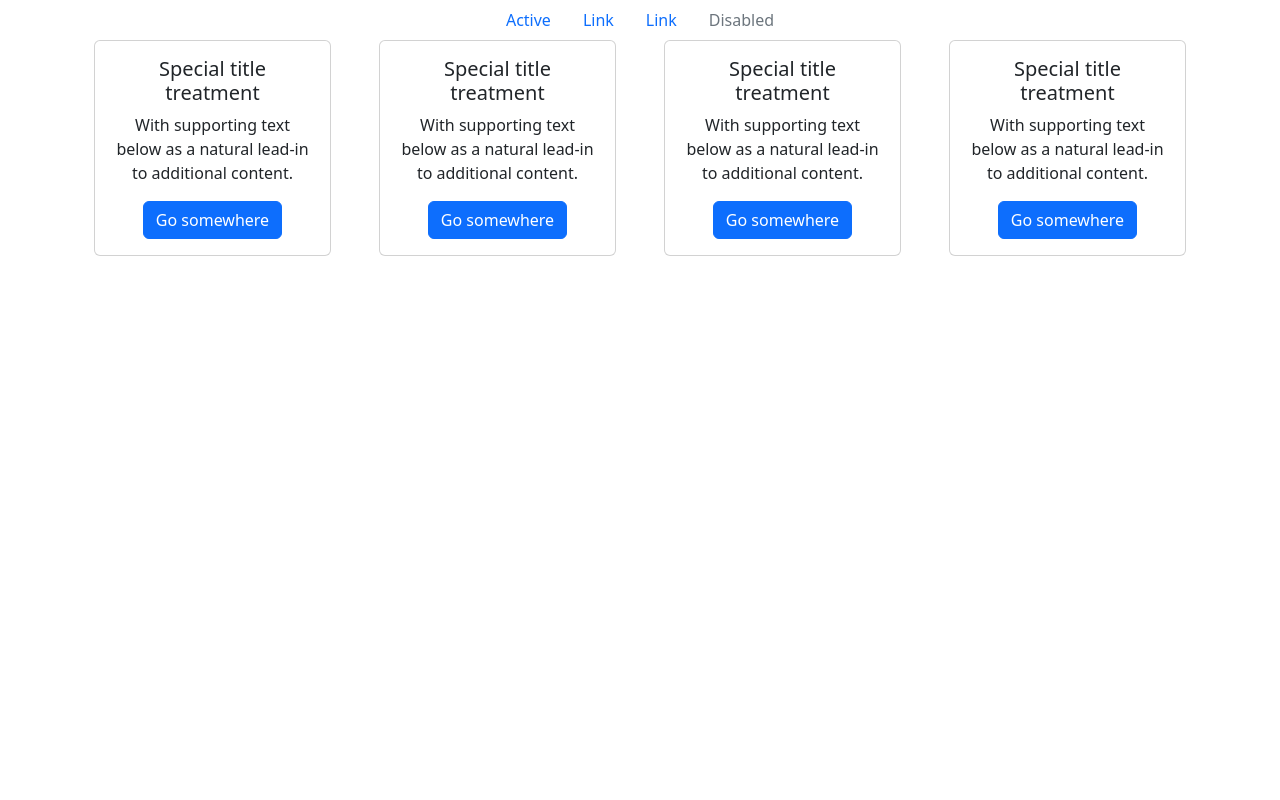
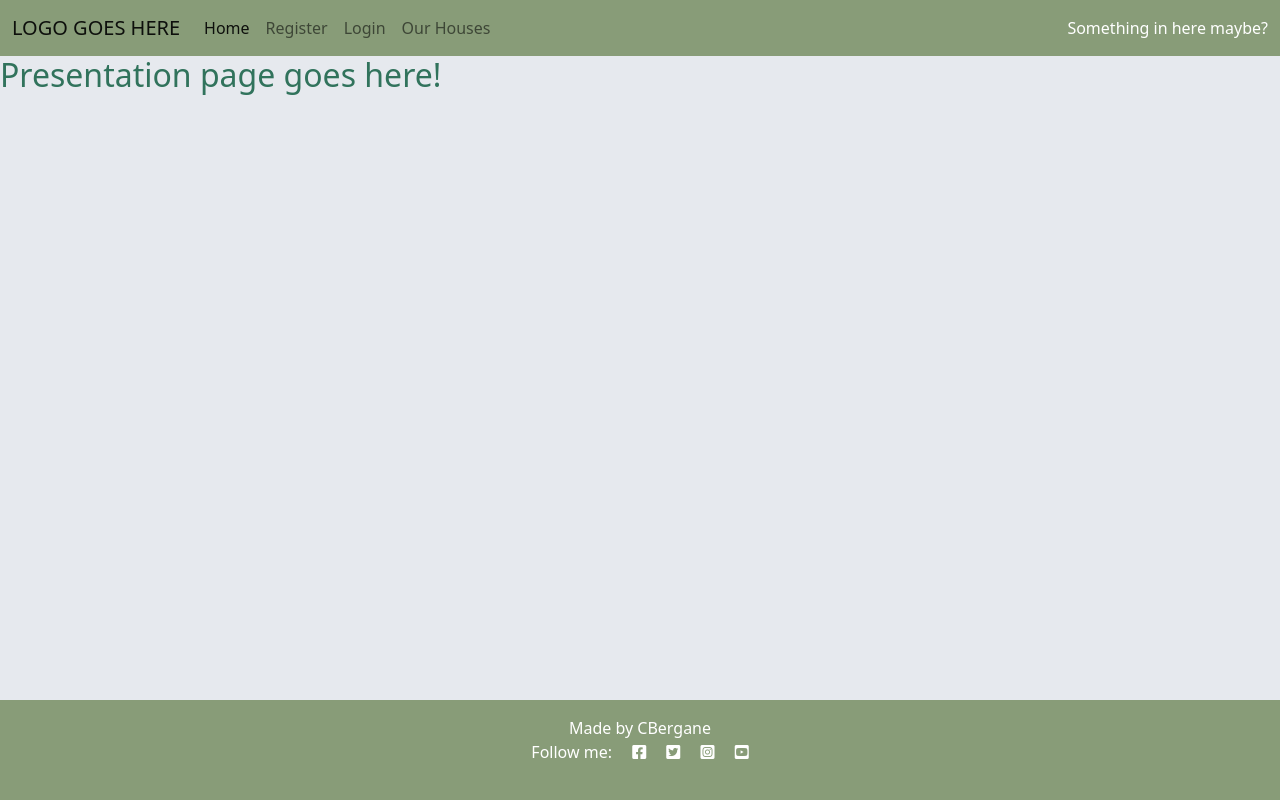
Before and after one commit to CBergane/bnbhouse, a Django app: page / in a window 1280 px wide. Run offline with Django 3.2, Linux system fonts and the light colour scheme; some libraries are stand-ins or nearby versions.

Commit message:
linking views to navbar, trying to get info from database

```diff
--- a/airbnb/settings.py
+++ b/airbnb/settings.py
@@ -135,6 +135,9 @@ DEFAULT_FILE_STORAGE = 'cloudinary_storage.storage.MediaCloudinaryStorage'
 
 STATIC_URL = '/static/'
 STATICFILES_STORAGE = 'cloudinary_storage.storage.StaticHashedCloudinaryStorage'
+STATICFILES_DIRS = [os.path.join(BASE_DIR, 'static')]
+STATIC_ROOT = os.path.join(BASE_DIR, 'staticfiles')
+
 
 # Default primary key field type
 # https://docs.djangoproject.com/en/3.2/ref/settings/#default-auto-field
--- a/airbnb/urls.py
+++ b/airbnb/urls.py
@@ -16,6 +16,8 @@ Including another URLconf
 from django.contrib import admin
 from django.urls import path, include
 from bnbhouse.views import IndexView
+from django.conf import settings
+
 
 urlpatterns = [
     path('admin/', admin.site.urls),
--- a/bnbhouse/models.py
+++ b/bnbhouse/models.py
@@ -23,8 +23,8 @@ class House(models.Model):
 class Bookings(models.Model):
     guest = models.ForeignKey(settings.AUTH_USER_MODEL, on_delete=models.CASCADE)
     house = models.ForeignKey(House, on_delete=models.CASCADE)
-    check_in = models.DateField()
-    check_out = models.DateField()
+    check_in = models.DateTimeField()
+    check_out = models.DateTimeField()
 
     def __str__(self):
         return f'{self.guest} has booked {self.house} from {self.check_in} untill {self.check_out}'
--- a/bnbhouse/urls.py
+++ b/bnbhouse/urls.py
@@ -1,12 +1,13 @@
 from . import views
-from .views import HouseList, BookingList, BookingView, HouseDetailView
+from .views import HouseListView, BookingList, BookingView, HouseDetailView, IndexView
 from django.urls import path
 
 app_name = 'bnbhouse'
 
 
 urlpatterns = [
-    path('house_list/', HouseList.as_view(), name='HouseList'),
+    path('house_list_view/', HouseListView.as_view(), name='HouseListView'),
+    path('home/', IndexView.as_view(), name='IndexView'),
     path('booking_list/', BookingList.as_view(), name='BookingList'),
     path('bookings/', BookingView.as_view(), name='Bookingview'),
     path('house/<category>', HouseDetailView.as_view(), name='HouseDetailview'),
--- a/bnbhouse/views.py
+++ b/bnbhouse/views.py
@@ -1,16 +1,18 @@
 from django.shortcuts import render, HttpResponse
 from django.views.generic import TemplateView, ListView, FormView, View
 from django.views import generic
+from django.urls import reverse
 from .models import House, Bookings
 from .booking_form import Availabilety
-from bnbhouse.bookingfunction.available import check_available
+from bnbhouse.bookingfunction.available import check_availabile
 
 
 class IndexView(TemplateView):
     template_name = "index.html"
 
 
-class HouseList(ListView):
+class HouseListView(TemplateView, ListView):
+    template_name = "house_list_view.html"
     model = House
 
 
@@ -29,22 +31,30 @@ def description_list(request):
 class HouseDetailView(View):
     def get(self, request, *args, **kwargs):
         category = self.kwargs.get('category', None)
+        form = Availabilety()
         house_list = House.objects.filter(category=category)
         if len(house_list) > 0:
             house = house_list[0]
             house_category = dict(house.HOUSE_CATAGORIES).get(house.category, None)
             context = {
                 'house_category': house_category,
+                'form': form,
             }
             return render(request, 'house_detail_view.html', context)
         else:
             return HttpResponse('Category dose not exist')
 
     def post(self, request, *args, **kwargs):
-        house_list = house.objects.filter(category=category)
+        category = self.kwargs.get('category', None)
+        house_list = House.objects.filter(category=category)
+        form = Availabilety(request.POST)
+
+        if form.is_valid():
+            data = form.cleaned_data
+
         availabile_house_list = []
         for house in house_list:
-            if check_available(house, data['check_in'], data['check_out']):
+            if check_availabile(house, data['check_in'], data['check_out']):
                 availabile_house_list.append(house)
 
         if len(availabile_house_list) > 0:
@@ -52,7 +62,7 @@ class HouseDetailView(View):
             booking = Bookings.objects.create(
                 guest=self.request.user,
                 house=house,
-                check_in=data['chck_in'],
+                check_in=data['check_in'],
                 check_out=data['check_out']
             )
             booking.save()
--- a/static/css/style.css
+++ b/static/css/style.css
@@ -0,0 +1,27 @@
+/* Colors */
+body {
+    background-color: #E6E9EE;
+    color: #31735C;
+}
+
+.btn {
+    background-color: #136F73;
+    border-style: none;
+}
+
+.btn:hover {
+    background-color: #136F73;
+}
+
+.navbar,
+.footer {
+    background-color: #889C78;
+}
+
+
+.footer {
+    position: fixed;
+    height: 100px;
+    width: 100%;
+    bottom: 0;
+}
--- a/templates/base.html
+++ b/templates/base.html
@@ -6,30 +6,46 @@
     <meta charset="UTF-8">
     <meta http-equiv="X-UA-Compatible" content="IE=edge">
     <meta name="viewport" content="width=device-width, initial-scale=1.0">
+    <!-- Font awsome import -->
+    <link rel="stylesheet" href="https://cdnjs.cloudflare.com/ajax/libs/font-awesome/5.15.3/css/all.min.css">
     <!-- Imported bootstrap -->
     <link href="https://cdn.jsdelivr.net/npm/bootstrap@5.2.3/dist/css/bootstrap.min.css" rel="stylesheet" integrity="sha384-rbsA2VBKQhggwzxH7pPCaAqO46MgnOM80zW1RWuH61DGLwZJEdK2Kadq2F9CUG65" crossorigin="anonymous">
-
+    <!-- Linked my css files -->
+    <link rel="stylesheet" href="{% static 'css/style.css' %}">
     <title>The Beatch House</title>
     {% block header %}
     {% endblock %}
 </head>
 <body>
-    <!-- Navbar begins -->
-    <ul class="nav justify-content-center">
+      <!-- Navigation -->
+      <nav class="navbar navbar-expand-lg navbar-light">
+        <div class="container-fluid">
+            <a class="navbar-brand" href="">LOGO GOES HERE</a>
+            <button class="navbar-toggler" type="button" data-bs-toggle="collapse" data-bs-target="#navbarText"
+                aria-controls="navbarText" aria-expanded="false" aria-label="Toggle navigation">
+                <span class="navbar-toggler-icon"></span>
+            </button>
+            <div class="collapse navbar-collapse" id="navbarText">
+                <ul class="navbar-nav me-auto mb-2 mb-lg-0">
                     <li class="nav-item">
-          <a class="nav-link active" aria-current="page" href="#">Active</a>
+                        <a class="nav-link active" aria-current="page" href="{% url 'bnbhouse:IndexView' %}">Home</a>
                     </li>
                     <li class="nav-item">
-          <a class="nav-link" href="#">Link</a>
+                        <a class="nav-link" href="">Register</a>
                     </li>
                     <li class="nav-item">
-          <a class="nav-link" href="#">Link</a>
+                        <a class="nav-link" href="">Login</a>
                     </li>
                     <li class="nav-item">
-          <a class="nav-link disabled">Disabled</a>
+                        <a class="nav-link" href="{% url 'bnbhouse:HouseListView' %}">Our Houses</a>
                     </li>
                 </ul>
-      <!-- Naavbar ends -->
+                <span class="text-white">
+                    Something in here maybe?
+                </span>
+            </div>
+        </div>
+      </nav>
     <main class="container-md-lg">
         {% block container %}
 
@@ -37,7 +53,14 @@
 
     </main>
 
-
+    <!-- Footer -->
+    <footer class="footer mt-auto py-3 dark-bg">
+      <p class="m-0 text-center text-white">Made by CBergane</p>
+      <p class="m-0 text-center text-white">Follow me: <i class="fab fa-facebook-square ms-3"></i>
+          <i class="fab fa-twitter-square ms-3"></i>
+          <i class="fab fa-instagram-square ms-3"></i>
+          <i class="fab fa-youtube-square ms-3"></i></p>
+    </footer>
     <script src="https://cdn.jsdelivr.net/npm/bootstrap@5.2.3/dist/js/bootstrap.bundle.min.js" integrity="sha384-kenU1KFdBIe4zVF0s0G1M5b4hcpxyD9F7jL+jjXkk+Q2h455rYXK/7HAuoJl+0I4" crossorigin="anonymous"></script>
     <script type="text/javascript" src="https://code.jquery.com/jquery-1.11.3.min.js"></script>
 
--- a/templates/index.html
+++ b/templates/index.html
@@ -1,46 +1,6 @@
 {% extends "base.html" %}
 
 {% block container %}
-
-<div class="container px-4 text-center">
-    <div class="row gx-5 row-cols-1 row-cols-sm-2 row-cols-md-4">
-      <div class="col-sm-6">
-        <div class="card">
-            <div class="card-body">
-              <h5 class="card-title">Special title treatment</h5>
-              <p class="card-text">With supporting text below as a natural lead-in to additional content.</p>
-              <a href="#" class="btn btn-primary">Go somewhere</a>
-            </div>
-          </div>
-      </div>
-      <div class="col-sm-6">
-        <div class="card">
-            <div class="card-body">
-              <h5 class="card-title">Special title treatment</h5>
-              <p class="card-text">With supporting text below as a natural lead-in to additional content.</p>
-              <a href="#" class="btn btn-primary">Go somewhere</a>
-            </div>
-          </div>
-      </div>
-      <div class="col-sm-6">
-        <div class="card">
-            <div class="card-body">
-              <h5 class="card-title">Special title treatment</h5>
-              <p class="card-text">With supporting text below as a natural lead-in to additional content.</p>
-              <a href="#" class="btn btn-primary">Go somewhere</a>
-            </div>
-          </div>
-      </div>
-      <div class="col-sm-6">
-        <div class="card">
-            <div class="card-body">
-              <h5 class="card-title">Special title treatment</h5>
-              <p class="card-text">With supporting text below as a natural lead-in to additional content.</p>
-              <a href="#" class="btn btn-primary">Go somewhere</a>
-            </div>
-          </div>
-      </div>
-    </div>
-  </div>
+<h2>Presentation page goes here!</h2>
 
 {% endblock %}
```
Also changed, not shown: bnbhouse/booking_form.py (+3 -9 lines), bnbhouse/bookingfunction/available.py (+5 -5 lines), templates/house_detail_view.html (+3 -5 lines), templates/house_list_view.html (+43 -2 lines), bnbhouse/migrations/0004_auto_20221215_0919.py (added). Lines whose indentation alone changed are shown as unchanged.
